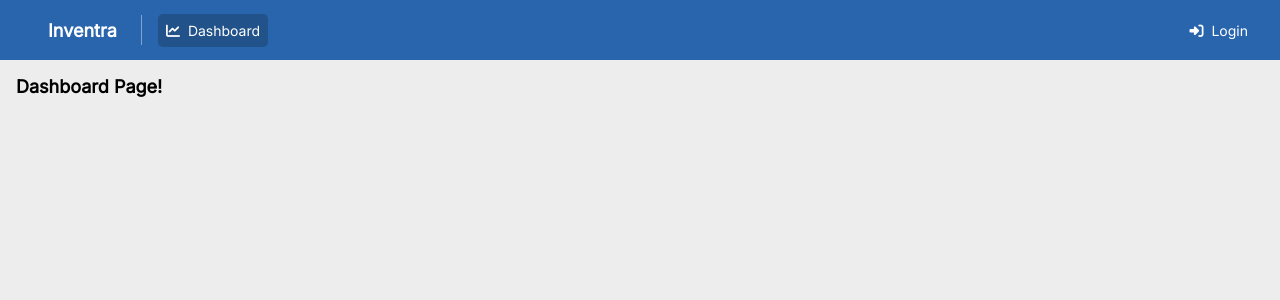
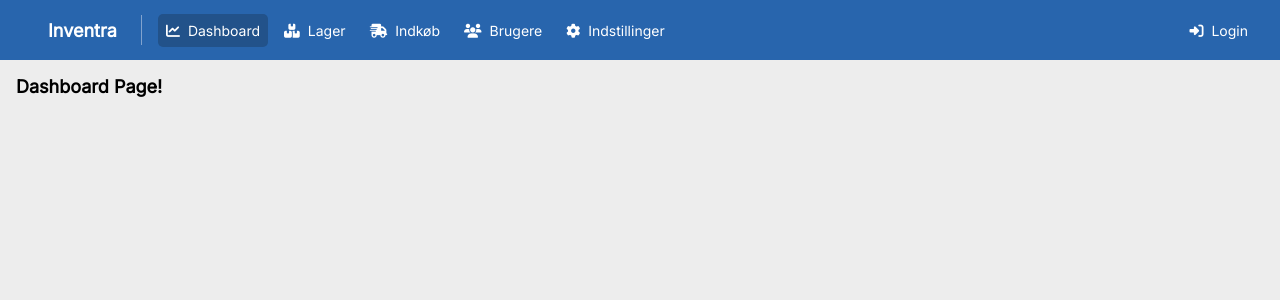
Before and after one commit to Luqrez/Lagerstyring, a React (Vite) app in the folder frontend/: page / in a window 1280 px wide. Shown: the top 300 px of the page. Built offline with nearby package versions, Linux system fonts and the light colour scheme; no server answers.

Commit message:
Added header working with better comments

```diff
--- a/frontend/src/components/Database.tsx
+++ b/frontend/src/components/Database.tsx
@@ -29,7 +29,7 @@ interface Beholdning {
 
 }
 interface DatabaseProps {
-    setisOpen: (isOpen: boolean) => void;
+    setIsOpen: (isOpen: boolean) => void;
 }
 
 interface RowData {
@@ -66,7 +66,7 @@ interface DatabaseProps {
 // - Sikrer at alle brugere ser samme lagerdata
 // - Muliggør effektiv koordinering mellem lagerpersonale
 // - Reducerer risiko for dobbeltbookinger og fejlbestillinger
-function Database({setisOpen}: DatabaseProps) {
+function Database({setIsOpen}: DatabaseProps) {
     const [isEditPopupOpen, setIsEditPopupOpen] = useState(false);
     const [editingItem, setEditingItem] = useState<Beholdning | null>(null);
     const [beholdning, setBeholdning] = useState<Beholdning[]>([]);
@@ -315,7 +315,7 @@ function Database({setisOpen}: DatabaseProps) {
                 <div>
                     <Button label="Slet" variant="delete" onClick={handleDeleteSelected} />
                     <Button label="Rediger" variant="secondary" onClick={handleEditSelected} />
-                    <Button label="+ Opret ny" variant="primary" onClick={() => setisOpen(true)}/>
+                    <Button label="+ Opret ny" variant="primary" onClick={() => setIsOpen(true)}/>
                 </div>
             </div>
 
--- a/frontend/src/components/Header.tsx
+++ b/frontend/src/components/Header.tsx
@@ -3,14 +3,12 @@ import '../styles/Header.css';
 import { useAuth } from '../contexts/AuthContext';
 import { useState } from 'react';
 
-// Hovednavigation med brugerstyring der sikrer:
-// - Kontrolleret adgang til systemets funktioner
-// - Nem navigation på tværs af enheder (desktop/mobil)
 function Header() {
     const { user, signOut } = useAuth();
     const navigate = useNavigate();
     const [menuOpen, setMenuOpen] = useState(false);
 
+    // Sikrer korrekt afslutning af brugersession og redirect til login
     const handleLogout = async () => {
         await signOut();
         navigate('/login');
@@ -25,8 +23,8 @@ function Header() {
             <NavLink to="/" className="header-title no-active">
                 <h1>Inventra</h1>
             </NavLink>
+
             <div className="divider" />
-
             <button className="mobile-menu-toggle" onClick={toggleMenu}>
                 <i className="fa-solid fa-bars"></i>
             </button>
@@ -38,12 +36,41 @@ function Header() {
                         Dashboard
                     </NavLink>
 
+                    <NavLink to="/stock/varer" onClick={() => setMenuOpen(false)}>
+                        <i className="fa-solid fa-boxes-stacked" style={{ marginRight: '8px' }}></i>
+                        Lager
+                    </NavLink>
+
+                    <NavLink to="/orders" onClick={() => setMenuOpen(false)}>
+                        <i className="fa-solid fa-truck-fast" style={{ marginRight: '8px' }}></i>
+                        Indkøb
+                    </NavLink>
+
+                    <NavLink to="/users" onClick={() => setMenuOpen(false)}>
+                        <i className="fa-solid fa-users" style={{ marginRight: '8px' }}></i>
+                        Brugere
+                    </NavLink>
+
+                    <NavLink to="/settings" onClick={() => setMenuOpen(false)}>
+                        <i className="fa-solid fa-gear" style={{ marginRight: '8px' }}></i>
+                        Indstillinger
+                    </NavLink>
+
                     {user ? (
-                        <button id="logout-button" className="no-active" onClick={() => { handleLogout(); setMenuOpen(false); }}>
+                        // Logout knap er kritisk for at sikre, at kun autoriserede brugere har adgang til systemet
+                        <button
+                            id="logout-button"
+                            className="no-active"
+                            onClick={() => {
+                                handleLogout();
+                                setMenuOpen(false);
+                            }}
+                        >
                             <i className="fa-solid fa-right-from-bracket" style={{ marginRight: '8px' }}></i>
                             Logout
                         </button>
                     ) : (
+                        // Login-knap gør det muligt for nye brugere at tilgå forretningsfunktioner
                         <NavLink id="login-button" to="/login" onClick={() => setMenuOpen(false)}>
                             <i className="fa-solid fa-right-to-bracket" style={{ marginRight: '8px' }}></i>
                             Login
--- a/frontend/src/pages/stock/Varer.tsx
+++ b/frontend/src/pages/stock/Varer.tsx
@@ -16,7 +16,7 @@ function Stock() {
                 <Sidebar items={stockSidebarItems} />
                 <PopupDB isOpen={isOpen} setIsOpen={setIsOpen}/>
             </div>
-            <Database setisOpen = {setIsOpen}/>
+            <Database setIsOpen = {setIsOpen}/>
         </div>
     );
 }
```
